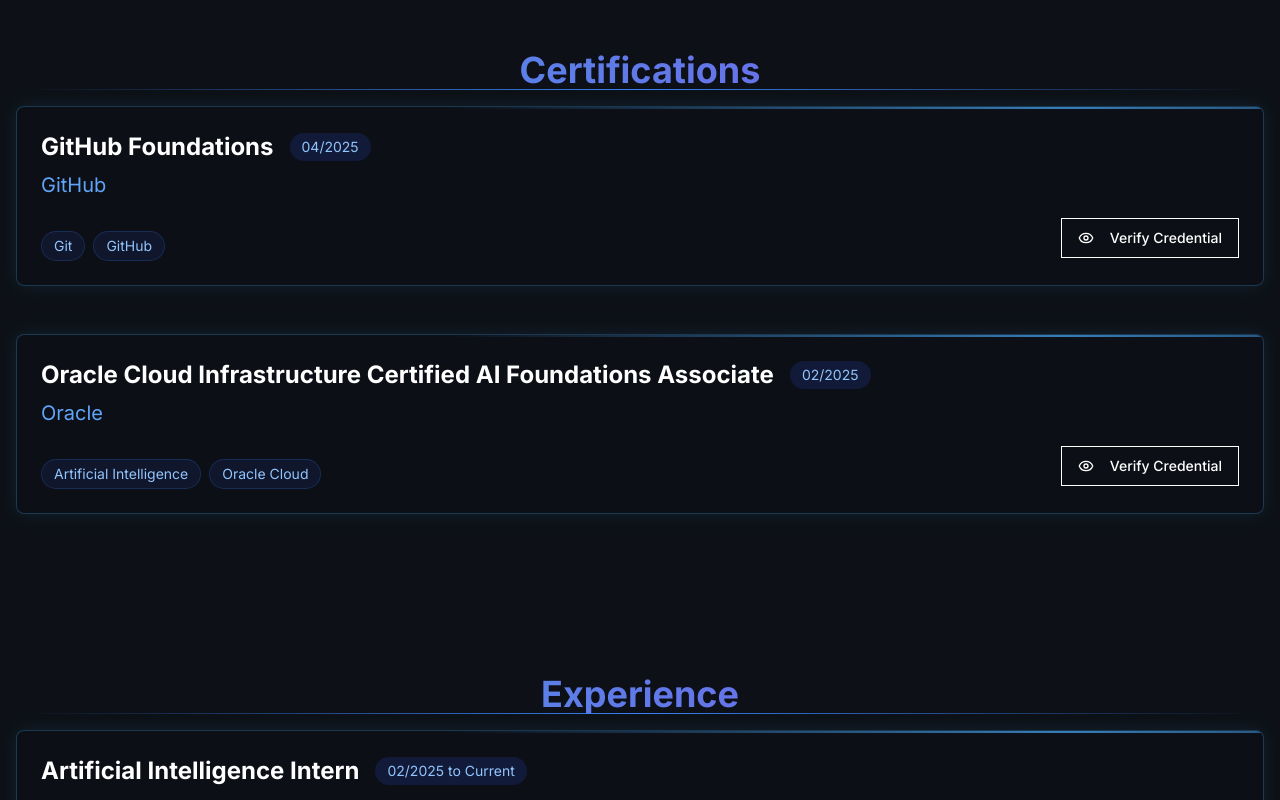
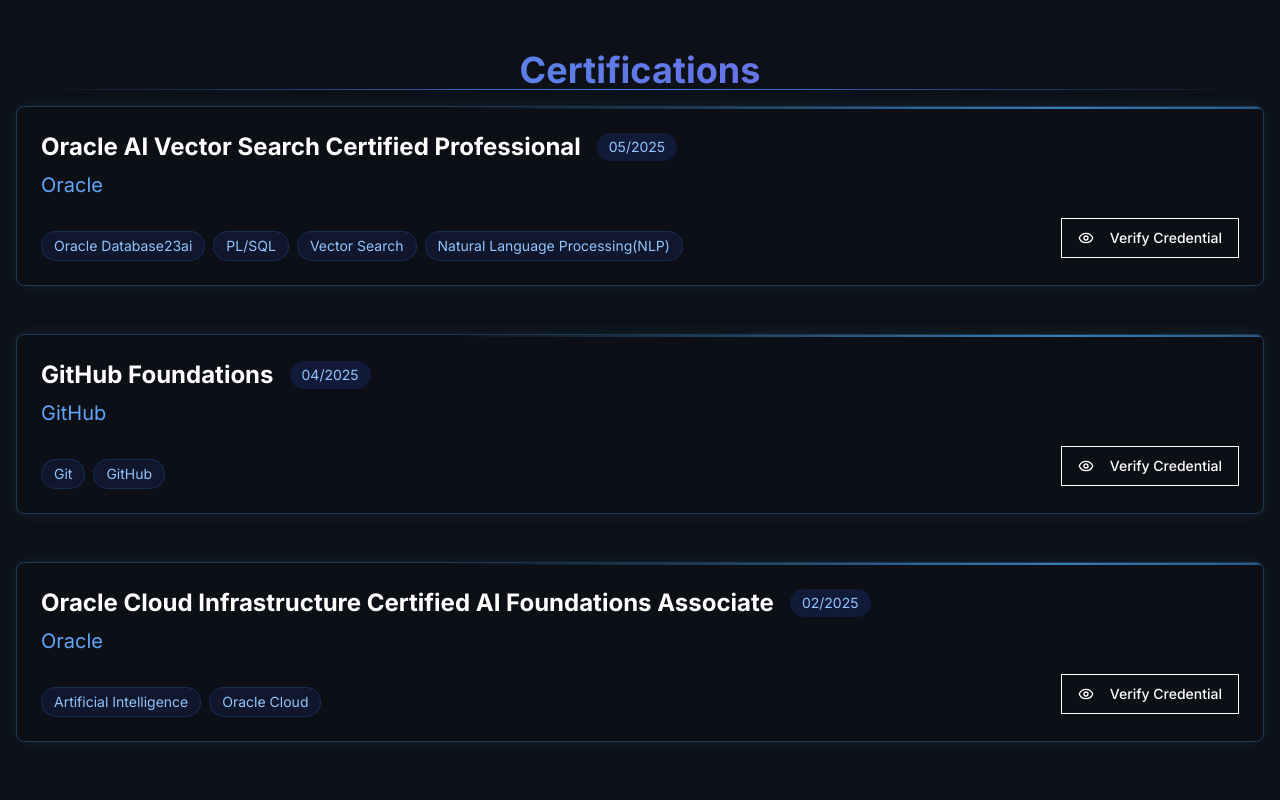
Before and after one commit to Vishisht16/portfolio, a Next.js app: page / in a window 1280 px wide. Shown: the part 1720-2520 px from the top of the page. Built offline with nearby package versions, Linux system fonts and the light colour scheme.

Commit message:
Update Certifications.tsx - added Vector Search

```diff
--- a/components/Certifications.tsx
+++ b/components/Certifications.tsx
@@ -16,6 +16,13 @@ type Certification = {
 
 export default function Certifications({ id }: { id?: string }) {
   const certifications: Certification[] = [
+    {
+      title: "Oracle AI Vector Search Certified Professional",
+      issuer: "Oracle",
+      date: "05/2025",
+      skills: ["Oracle Database23ai", "PL/SQL", "Vector Search", "Natural Language Processing(NLP)"],
+      credentialLink: "https://catalog-education.oracle.com/pls/certview/sharebadge?id=644EB7E5C680FBCDC57FC98FB1737E887B1C4A35A18306766EC203330814BB6E"
+    },
     {
       title: "GitHub Foundations",
       issuer: "GitHub",
```
